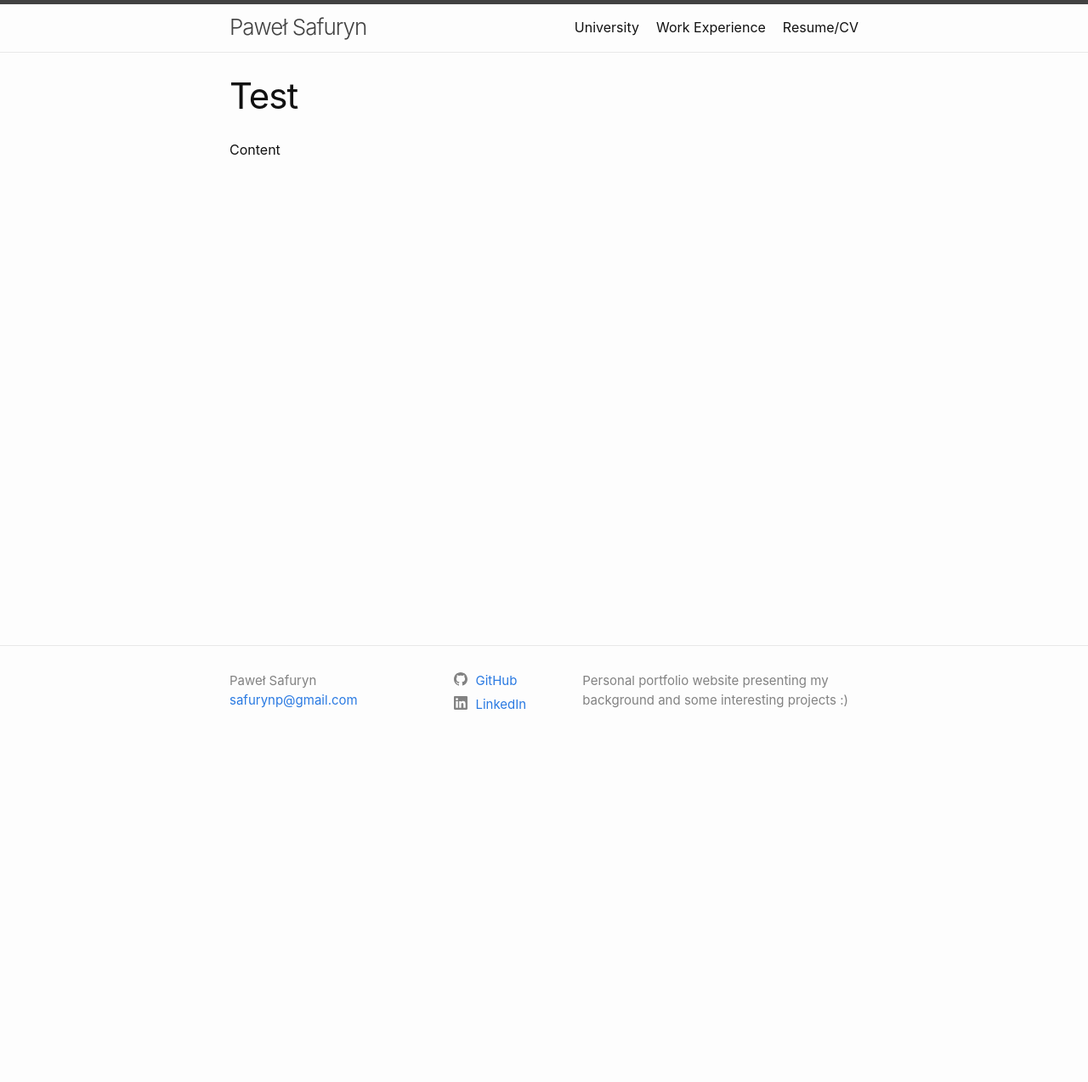
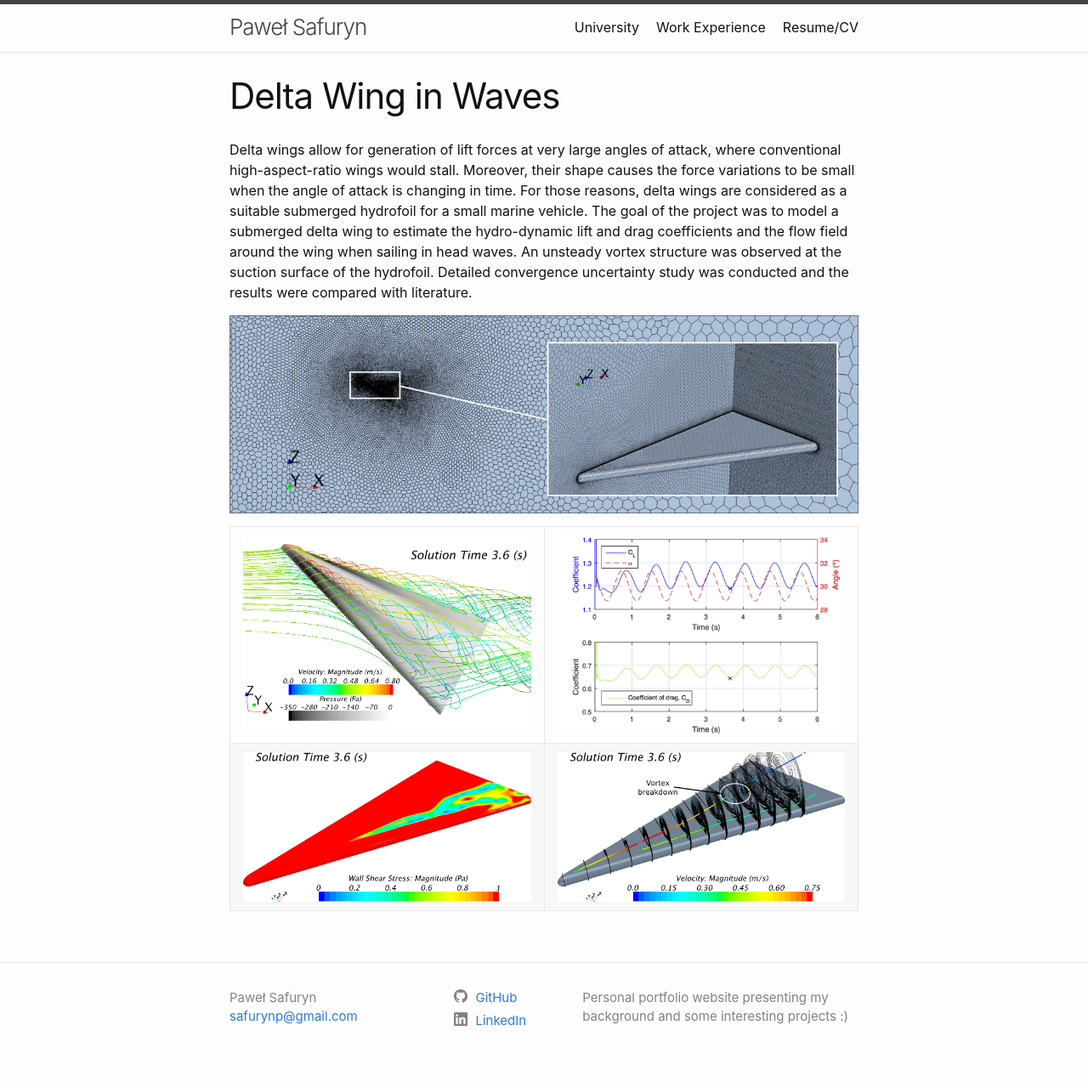
Before and after one commit to safurynp/safurynp.github.io, a Jekyll site: the page built from uni-projects/proj-2.md, in a window 1280 px wide. Shown: the whole page at 85% size. Built offline with Jekyll 4.4.1, drawn with Linux system fonts in a browser that asks for light colours; before the commit the page ends 900 px from its top, so only the background shows below that.

Commit message:
add project 1

```diff
--- a/_data/settings.yaml
+++ b/_data/settings.yaml
@@ -2,6 +2,6 @@
 
 uni-projects:
 - {name: 'Computer Modelling of Panic Evacuations', folder: 'proj-1', file: 'uni-projects/proj-1'}
-- {name: 'Delta Wing in Waves', folder: 'proj-4', file: 'uni-projects/proj-4'}
-- {name: 'Microelectromechanical Sensor', folder: 'proj-2', file: 'uni-projects/proj-2'}
-- {name: 'Vertical Axis Wind Turbine', folder: 'proj-3', file: 'uni-projects/proj-3'}
+- {name: 'Delta Wing in Waves', folder: 'proj-2', file: 'uni-projects/proj-2'}
+- {name: 'Microelectromechanical Sensor', folder: 'proj-3', file: 'uni-projects/proj-3'}
+- {name: 'Vertical Axis Wind Turbine', folder: 'proj-4', file: 'uni-projects/proj-4'}
--- /dev/null
+++ b/_includes/youtubePlayer.html
@@ -0,0 +1 @@
+<iframe width="560" height="315" src="https://www.youtube.com/embed/{{ include.id }}" frameborder="0" allowfullscreen></iframe>
--- a/uni-projects/proj-2.md
+++ b/uni-projects/proj-2.md
@@ -1,6 +1,11 @@
 ---
 layout: page
-title: 'Test'
+title: 'Delta Wing in Waves'
 ---
 
-Content
+Delta wings allow for generation of lift forces at very large angles of attack, where conventional high-aspect-ratio wings would stall. Moreover, their shape causes the force variations to be small when the angle of attack is changing in time. For those reasons, delta wings are considered as a suitable submerged hydrofoil for a small marine vehicle. The goal of the project was to model a submerged delta wing to estimate the hydro-dynamic lift and drag coefficients and the flow field around the wing when sailing in head waves. An unsteady vortex structure was observed at the suction surface of the hydrofoil. Detailed convergence uncertainty study was conducted and the results were compared with literature.
+
+![mesh]({{ site.url }}/assets/img/uni-projects/proj-2/mesh.png){:class="img-responsive"}
+
+![]({{ site.url }}/assets/img/uni-projects/proj-2/vortex.png)  |  ![]({{ site.url }}/assets/img/uni-projects/proj-2/coeff.png)
+![]({{ site.url }}/assets/img/uni-projects/proj-2/stress.png)  |  ![]({{ site.url }}/assets/img/uni-projects/proj-2/breakdown.png)
```
Also changed, not shown: cv.md (+2 -0 lines), uni-projects/proj-1.md (+26 -1 lines), uni-projects/proj-3.md (+1 -1 lines), uni-projects/proj-4.md (+1 -1 lines), assets/img/uni-projects/proj-2/breakdown.png (added), assets/img/uni-projects/proj-2/coeff.png (added), assets/img/uni-projects/proj-2/mesh.png (added), assets/img/uni-projects/proj-2/stress.png (added), assets/img/uni-projects/proj-2/vortex.png (added), assets/img/uni-projects/proj-3/thumb.png, 5 other files.
